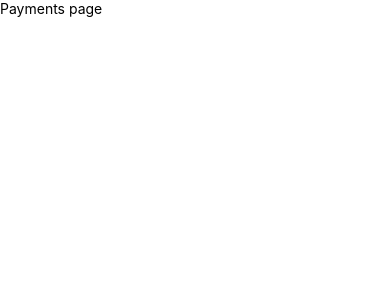
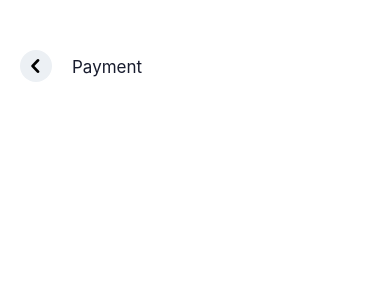
Before and after one commit to zshcole/foodie, a React Native app: screen / in a window 390 px wide. Shown: the top 300 px of the page. Built offline with nearby package versions, Linux system fonts and the light colour scheme.

Commit message:
add payment header and styles.

```diff
--- a/src/screens/PaymentScreen.tsx
+++ b/src/screens/PaymentScreen.tsx
@@ -1,10 +1,27 @@
 import React from "react";
-import { View, Text } from "react-native";
+import { View, Text, StyleSheet } from "react-native";
+import BackButton from "../components/BackButton";
 
 export default function PaymentScreen() {
   return (
-    <View>
-      <Text>Payments page</Text>
+    <View style={styles.container}>
+      <BackButton />
+      <Text style={styles.header}>Payment</Text>
     </View>
   );
 }
+
+const styles = StyleSheet.create({
+  container: {
+    marginTop: 50,
+    flexDirection: "row",
+    paddingHorizontal: 20,
+  },
+  header: {
+    fontSize: 17,
+    fontWeight: "regular",
+    color: "#181C2E",
+    marginTop: 7,
+    paddingLeft: 20,
+  },
+});
```
